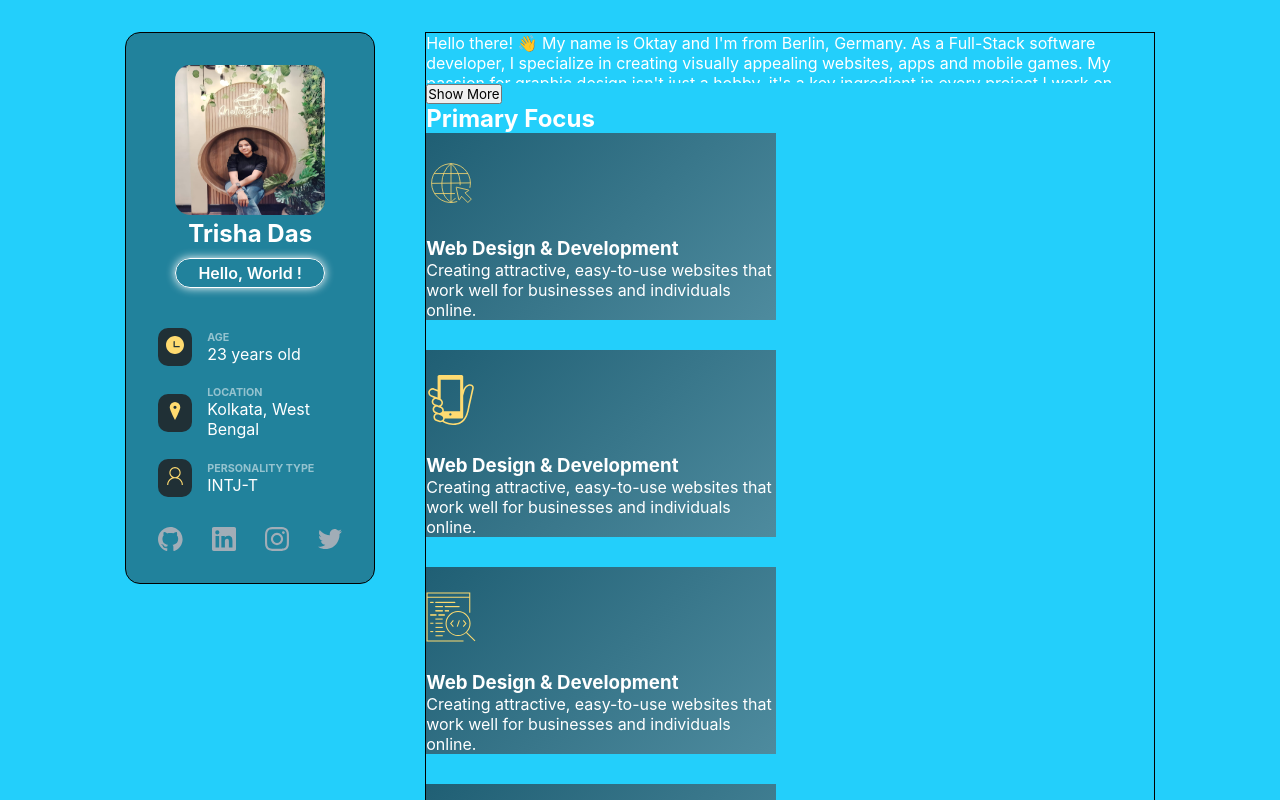
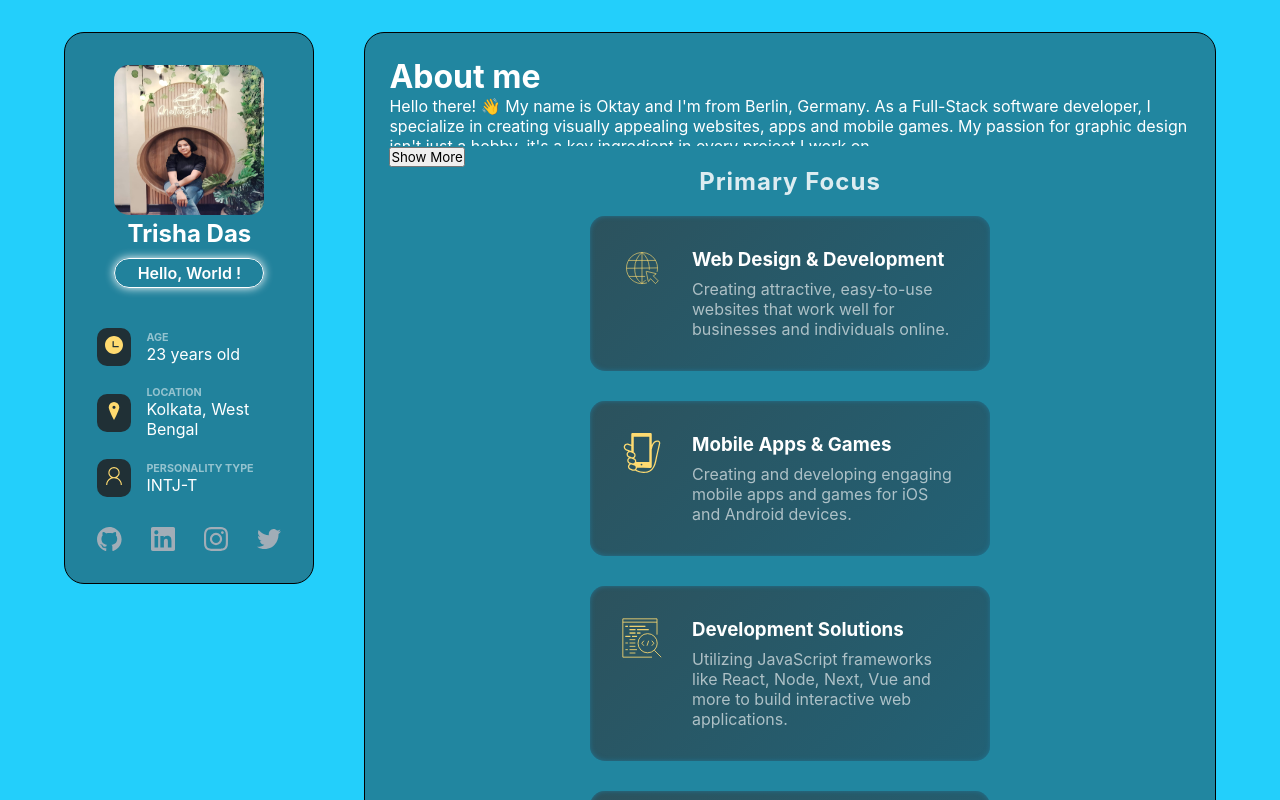
Before and after one commit to trishaDas13/portfolioPrac-react, a React (Create React App) app: page / in a window 1280 px wide. Shown: the top 800 px of the page. Built offline with nearby package versions, Linux system fonts and the light colour scheme.

Commit message:
primary focus css upto date

```diff
--- a/src/comps/about/About.js
+++ b/src/comps/about/About.js
@@ -32,8 +32,9 @@ const About = () => {
     }
 
   return (
-
-        <div className="para_container" >
+    <>
+    <h1>About me</h1>
+    <div className="para_container" >
             <div className="para" style={{
                 overflow:"hidden",
                 whiteSpace: "nowrap",
@@ -54,6 +55,8 @@ const About = () => {
             <Activities/>
         </div>
 
+    </>
+
   )
 }
 
--- a/src/comps/about/Primaryfocus.js
+++ b/src/comps/about/Primaryfocus.js
@@ -15,18 +15,18 @@ function Primaryfocus() {
         },
         {
             icon: icon2,
-            heading: "Web Design & Development",
-            content: "Creating attractive, easy-to-use websites that work well for businesses and individuals online."
+            heading: "Mobile Apps & Games",
+            content: "Creating and developing engaging mobile apps and games for iOS and Android devices."
         },
         {
             icon: icon3,
-            heading: "Web Design & Development",
-            content: "Creating attractive, easy-to-use websites that work well for businesses and individuals online."
+            heading: "Development Solutions",
+            content: "Utilizing JavaScript frameworks like React, Node, Next, Vue and more to build interactive web applications."
         },
         {
             icon: icon4,
-            heading: "Web Design & Development",
-            content: "Creating attractive, easy-to-use websites that work well for businesses and individuals online."
+            heading: "Marketing & SEO",
+            content: "Using SEO and marketing strategies to boost online visibility and promote products or services."
         }
     ]
   return (
@@ -37,7 +37,7 @@ function Primaryfocus() {
                 primaryFocusArray.map((item) => {
                     return(
                         <div key = {nanoid()} className='primary_focus_card'>
-                            <img src={item.icon} alt="error" width='50px' height='100px' />
+                            <img src={item.icon} alt="error" width='40px' height='40px' />
                             <div className="content">
                                 <h3>{item.heading}</h3>
                                 <p>{item.content}</p>
--- a/src/comps/about/about.css
+++ b/src/comps/about/about.css
@@ -11,18 +11,46 @@
     align-items:flex-start;
     justify-content: center;
     color: white;
+    position: relative;
 }
 main{
    border: 1px solid black;
-   width: 60%;
+   width: 70%;
+   padding: 1.5rem;
+   position: relative;
+   border-radius: 20px;
+   background-color: rgb(33,134,160);
 }
 .primary_focus_card{
     width: 350px;
-    background: -webkit-linear-gradient(135deg, rgb(78, 139, 158) 0%, hsla(195, 57%, 29%, 1) 100%);
+    background: -webkit-linear-gradient(135deg, rgb(34,97,117) 0%, rgba(44, 82, 93, 1) 100%);
 }
 .primary_focus_cards{
     display: flex;
     flex-wrap: wrap;
     gap: 30px;
-    align-items: center;
+    justify-content: center;
+    margin-bottom: 30px;
 }
+.primary_focus_card{
+    padding: 2rem;
+    display: flex;
+    gap: 30px;
+    align-items:flex-start;
+    justify-content: center;
+    width: 400px;
+    border-radius: 15px;
+    box-shadow: 0 0 5px inset rgb(34,115,144);
+}
+.primary_focus_card .content h3{
+    margin-bottom: 0.5rem;
+}
+.primary_focus_card .content p{
+    color: rgba(255, 255, 255, 0.623);
+}
+.primary_focus h2{
+    text-align: center;
+    margin-bottom: 20px;
+    letter-spacing: 1px;
+    color: rgba(255, 255, 255, 0.849);
+}
--- a/src/comps/sidebar/sidebar.css
+++ b/src/comps/sidebar/sidebar.css
@@ -8,9 +8,10 @@ aside{
     align-items: center;
     text-align: center;
     background-color: rgb(33,130,156);
-    border-radius: 15px;
+    border-radius: 20px;
     color: white;
     position: sticky;
+    top: 2rem;
 }
 aside .name_info img{
     width: 150px;
```
